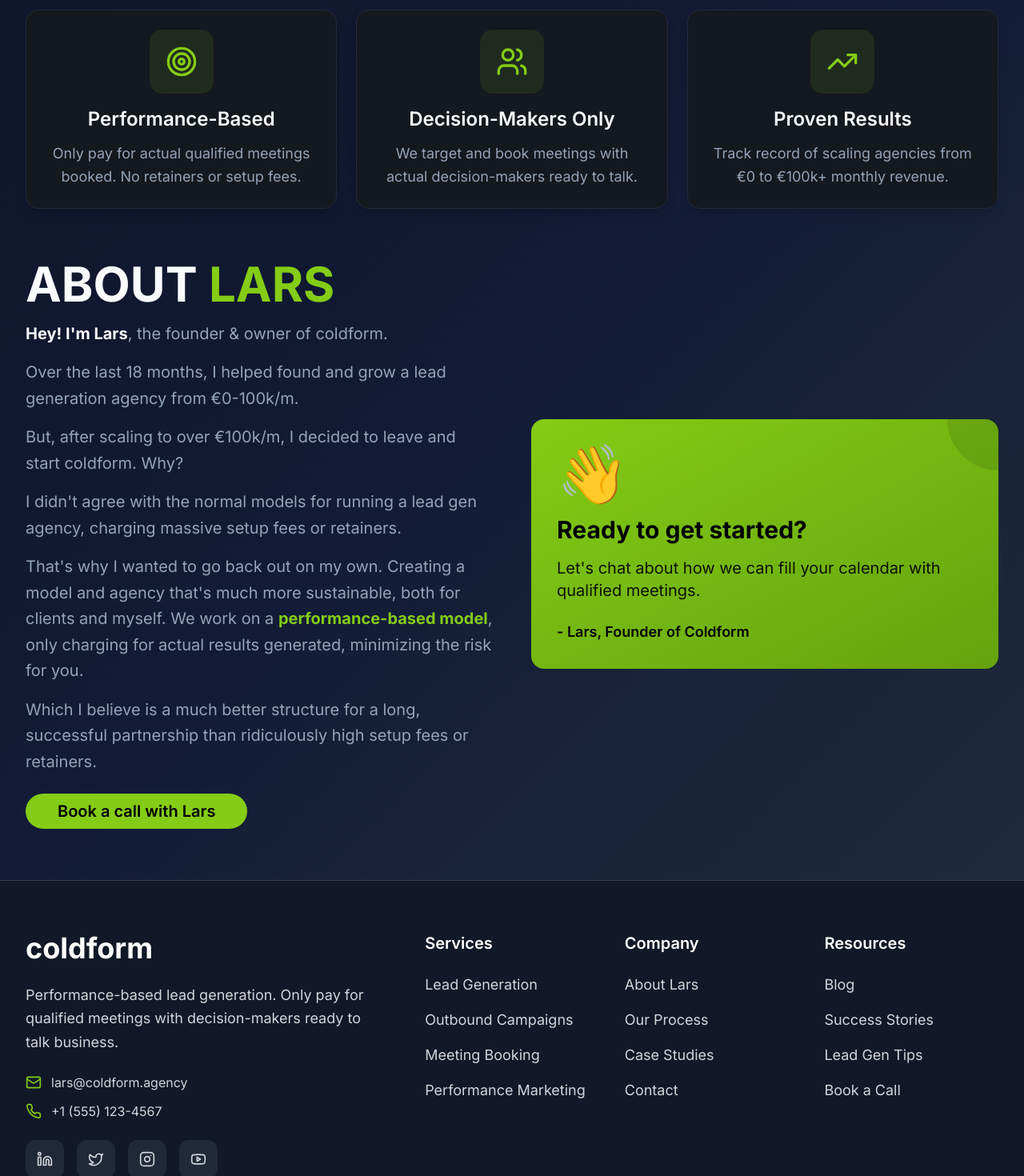
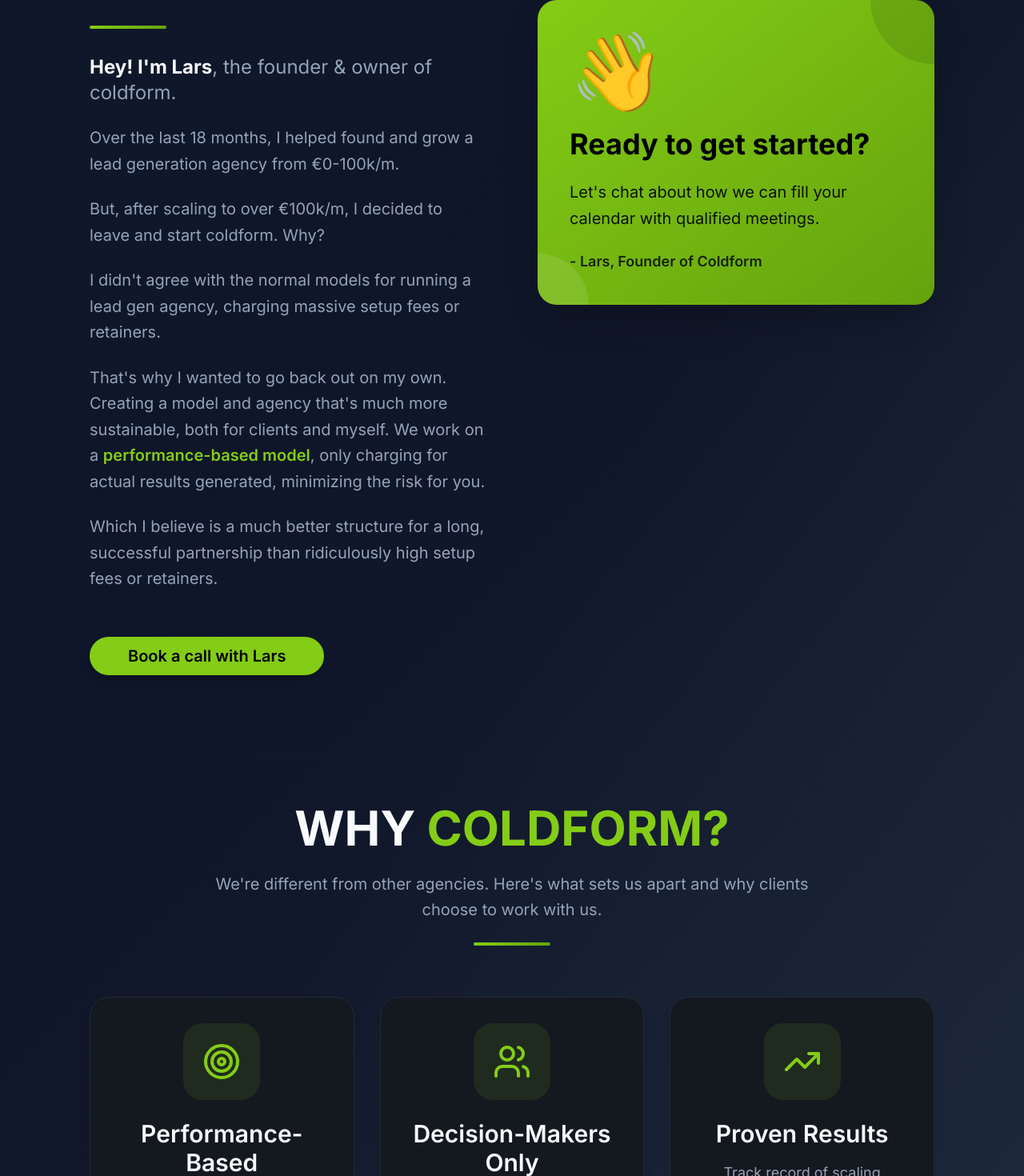
Before and after one commit to larsformo-maker/coldform-reimagined-flow, a React (Vite) app: page /about in a window 1280 px wide. Shown: the part 240-1710 px from the top of the page at 80% size. Built offline with nearby package versions, Linux system fonts and the light colour scheme.

Commit message:
Refactor About page for better design
Improved the About page layout for better readability and visual appeal, including increased spacing and element separation.

```diff
--- a/src/components/AboutSection.tsx
+++ b/src/components/AboutSection.tsx
@@ -20,62 +20,23 @@ const AboutSection = () => {
     }
   };
 
-  const whyChooseUs = [
-    {
-      icon: <Target className="h-10 w-10" />,
-      title: "Performance-Based",
-      description: "Only pay for actual qualified meetings booked. No retainers or setup fees."
-    },
-    {
-      icon: <Users className="h-10 w-10" />,
-      title: "Decision-Makers Only",
-      description: "We target and book meetings with actual decision-makers ready to talk."
-    },
-    {
-      icon: <TrendingUp className="h-10 w-10" />,
-      title: "Proven Results",
-      description: "Track record of scaling agencies from €0 to €100k+ monthly revenue."
-    }
-  ];
-
   return (
-    <section id="about" className="py-16 bg-gradient-to-br from-slate-100 via-blue-50/80 to-slate-50 dark:from-slate-900 dark:via-blue-950/50 dark:to-slate-800">
-      <div className="max-w-7xl mx-auto px-4 sm:px-6 lg:px-8">
-        {/* Why Coldform Section */}
-        <div className="text-center mb-12">
-          <h2 className="text-5xl md:text-6xl font-bold text-foreground mb-4">
-            WHY <span className="text-green-400">COLDFORM?</span>
-          </h2>
-        </div>
-
-        <div className="grid grid-cols-1 md:grid-cols-3 gap-6 mb-16">
-          {whyChooseUs.map((item, index) => (
-            <div
-              key={index}
-              className="bg-card border border-border p-6 rounded-2xl hover:border-green-400/50 transition-all duration-300 text-center group shadow-lg"
-            >
-              <div className="flex items-center justify-center w-20 h-20 bg-green-400/10 text-green-400 rounded-2xl mb-4 mx-auto group-hover:bg-green-400/20 transition-colors">
-                {item.icon}
-              </div>
-              <h3 className="text-2xl font-semibold text-foreground mb-3">
-                {item.title}
-              </h3>
-              <p className="text-muted-foreground leading-relaxed text-lg">
-                {item.description}
-              </p>
-            </div>
-          ))}
-        </div>
+    <section id="about" className="py-24 bg-gradient-to-br from-slate-50 via-blue-50/30 to-slate-100 dark:from-slate-900 dark:via-blue-950/30 dark:to-slate-800 min-h-screen">
+      <div className="max-w-6xl mx-auto px-6 sm:px-8 lg:px-12">
 
         {/* About Lars Section */}
-        <div className="grid grid-cols-1 lg:grid-cols-2 gap-12 items-center">
-          <div>
-            <h2 className="text-5xl md:text-6xl font-bold text-foreground mb-4">
-              ABOUT <span className="text-green-400">LARS</span>
-            </h2>
+        <div className="grid grid-cols-1 lg:grid-cols-2 gap-16 items-start mb-24">
+          <div className="space-y-8">
+            <div className="space-y-6">
+              <h1 className="text-6xl md:text-7xl font-bold text-foreground leading-tight">
+                ABOUT <span className="text-green-400">LARS</span>
+              </h1>
 
-            <div className="space-y-4 text-xl text-muted-foreground leading-relaxed">
-              <p>
+              <div className="w-24 h-1 bg-gradient-to-r from-green-400 to-green-500 rounded-full"></div>
+            </div>
+
+            <div className="space-y-6 text-xl text-muted-foreground leading-relaxed">
+              <p className="text-2xl">
                 <strong className="text-foreground">Hey! I'm Lars</strong>, the founder & owner of coldform.
               </p>
 
@@ -92,7 +53,7 @@ const AboutSection = () => {
               </p>
 
               <p>
-                That's why I wanted to go back out on my own. Creating a model and agency that's much more sustainable, both for clients and myself. We work on a <strong className="text-green-400">performance-based model</strong>, only charging for actual results generated, minimizing the risk for you.
+                That's why I wanted to go back out on my own. Creating a model and agency that's much more sustainable, both for clients and myself. We work on a <strong className="text-green-400 font-semibold">performance-based model</strong>, only charging for actual results generated, minimizing the risk for you.
               </p>
 
               <p>
@@ -100,30 +61,82 @@ const AboutSection = () => {
               </p>
             </div>
 
-            <div className="mt-6">
+            <div className="pt-6">
               <Button
                 size="lg"
                 onClick={handleBookCall}
-                className="bg-green-400 hover:bg-green-500 text-black font-semibold px-10 py-5 text-xl rounded-full"
+                className="bg-green-400 hover:bg-green-500 text-black font-semibold px-12 py-6 text-xl rounded-full shadow-lg hover:shadow-xl transition-all duration-300 hover:scale-105"
               >
                 Book a call with Lars
               </Button>
             </div>
           </div>
 
-          <div className="relative">
-            <div className="bg-gradient-to-br from-green-400 to-green-500 p-8 rounded-2xl text-black relative overflow-hidden">
-              <div className="absolute top-0 right-0 w-32 h-32 bg-black/10 rounded-full -mr-16 -mt-16"></div>
-              <div className="relative z-10">
-                <div className="text-7xl mb-4">👋</div>
-                <h3 className="text-3xl font-bold mb-4">Ready to get started?</h3>
-                <p className="text-xl mb-6 opacity-90">
+          <div className="relative lg:mt-16">
+            <div className="bg-gradient-to-br from-green-400 to-green-500 p-10 rounded-3xl text-black relative overflow-hidden shadow-2xl">
+              <div className="absolute top-0 right-0 w-40 h-40 bg-black/10 rounded-full -mr-20 -mt-20"></div>
+              <div className="absolute bottom-0 left-0 w-32 h-32 bg-white/10 rounded-full -ml-16 -mb-16"></div>
+              <div className="relative z-10 space-y-6">
+                <div className="text-8xl mb-6">👋</div>
+                <h3 className="text-4xl font-bold mb-6">Ready to get started?</h3>
+                <p className="text-xl mb-8 opacity-90 leading-relaxed">
                   Let's chat about how we can fill your calendar with qualified meetings.
                 </p>
-                <div className="text-lg font-semibold">
+                <div className="text-lg font-semibold opacity-80">
                   - Lars, Founder of Coldform
                 </div>
               </div>
+            </div>
+          </div>
+        </div>
+
+        {/* Why Coldform Section */}
+        <div className="pt-16 border-t border-border/20">
+          <div className="text-center mb-16 space-y-6">
+            <h2 className="text-5xl md:text-6xl font-bold text-foreground">
+              WHY <span className="text-green-400">COLDFORM?</span>
+            </h2>
+            <p className="text-xl text-muted-foreground max-w-3xl mx-auto leading-relaxed">
+              We're different from other agencies. Here's what sets us apart and why clients choose to work with us.
+            </p>
+            <div className="w-24 h-1 bg-gradient-to-r from-green-400 to-green-500 rounded-full mx-auto"></div>
+          </div>
+
+          <div className="grid grid-cols-1 md:grid-cols-3 gap-8">
+            <div className="bg-card border border-border p-8 rounded-3xl hover:border-green-400/50 transition-all duration-300 text-center group shadow-lg hover:shadow-2xl hover:-translate-y-2">
+              <div className="flex items-center justify-center w-24 h-24 bg-green-400/10 text-green-400 rounded-3xl mb-6 mx-auto group-hover:bg-green-400/20 transition-colors group-hover:scale-110 duration-300">
+                <Target className="h-12 w-12" />
+              </div>
+              <h3 className="text-3xl font-semibold text-foreground mb-4">
+                Performance-Based
+              </h3>
+              <p className="text-muted-foreground leading-relaxed text-lg">
+                Only pay for actual qualified meetings booked. No retainers or setup fees.
+              </p>
+            </div>
+
+            <div className="bg-card border border-border p-8 rounded-3xl hover:border-green-400/50 transition-all duration-300 text-center group shadow-lg hover:shadow-2xl hover:-translate-y-2">
+              <div className="flex items-center justify-center w-24 h-24 bg-green-400/10 text-green-400 rounded-3xl mb-6 mx-auto group-hover:bg-green-400/20 transition-colors group-hover:scale-110 duration-300">
+                <Users className="h-12 w-12" />
+              </div>
+              <h3 className="text-3xl font-semibold text-foreground mb-4">
+                Decision-Makers Only
+              </h3>
+              <p className="text-muted-foreground leading-relaxed text-lg">
+                We target and book meetings with actual decision-makers ready to talk.
+              </p>
+            </div>
+
+            <div className="bg-card border border-border p-8 rounded-3xl hover:border-green-400/50 transition-all duration-300 text-center group shadow-lg hover:shadow-2xl hover:-translate-y-2">
+              <div className="flex items-center justify-center w-24 h-24 bg-green-400/10 text-green-400 rounded-3xl mb-6 mx-auto group-hover:bg-green-400/20 transition-colors group-hover:scale-110 duration-300">
+                <TrendingUp className="h-12 w-12" />
+              </div>
+              <h3 className="text-3xl font-semibold text-foreground mb-4">
+                Proven Results
+              </h3>
+              <p className="text-muted-foreground leading-relaxed text-lg">
+                Track record of scaling agencies from €0 to €100k+ monthly revenue.
+              </p>
             </div>
           </div>
         </div>
```
